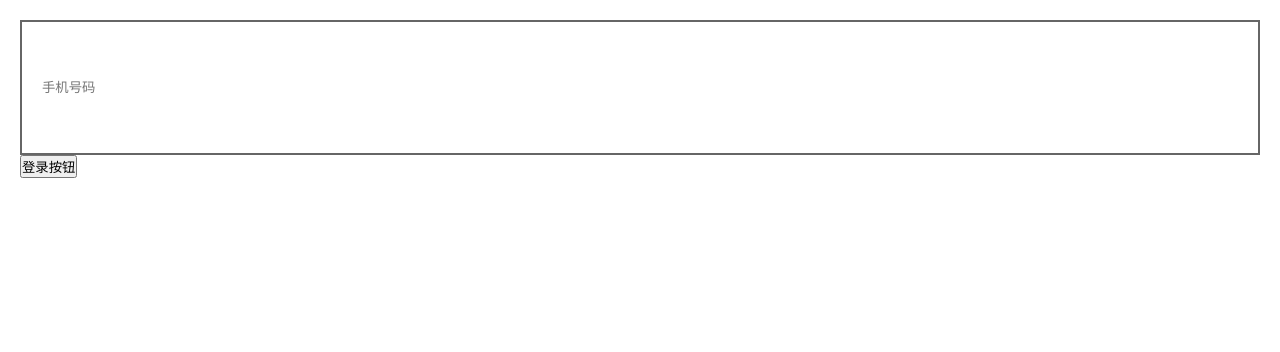
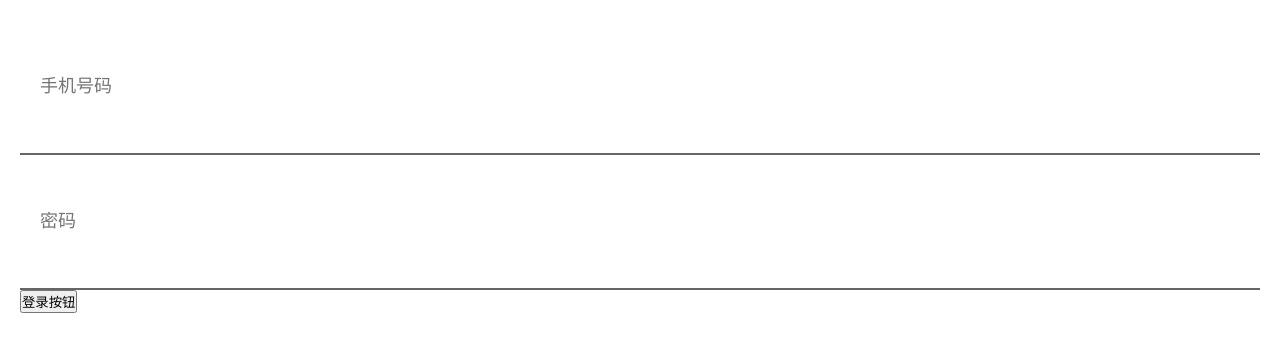
Before and after one commit to itcast-hsian/news-36, a Vue app: page /#/login in a window 1280 px wide. Shown: the top 352 px of the page. Built offline with nearby package versions, Linux system fonts and the light colour scheme; a small style sheet from the web is missing.

Commit message:
添加密码输入框

```diff
--- a/src/components/AuthInput.vue
+++ b/src/components/AuthInput.vue
@@ -50,7 +50,7 @@ export default {
 
         // 输入框失去焦点时候触发
         handleChange(){
-            if(this.err_message){
+            if(this.err_message && this.status === "error"){
                  alert(this.err_message);
             }
         }
@@ -66,15 +66,16 @@ export default {
     box-sizing: border-box;
     background: #fff;
     border:none;
-    border: 2px #666 solid;
+    border-bottom: 2px #666 solid;
     outline: none;
+    font-size: 18px;
 }
 
 .success{
-    border-color: blue;
+    border-bottom-color: blue;
 }
 
 .error{
-    border-color: red;
+    border-bottom-color: red;
 }
 </style>
--- a/src/pages/Login.vue
+++ b/src/pages/Login.vue
@@ -21,6 +21,14 @@
 
         :rule="/^1[0-9]{4,10}$/"
         err_message="手机号码格式不正确"
+        ></AuthInput>
+
+        <AuthInput
+        placeholder="密码"
+        v-model="form.password"
+
+        :rule="/^[0-9a-zA-Z]{3,12}$/"
+        err_message="密码格式不正确"
         ></AuthInput>
       </div>
 
```
